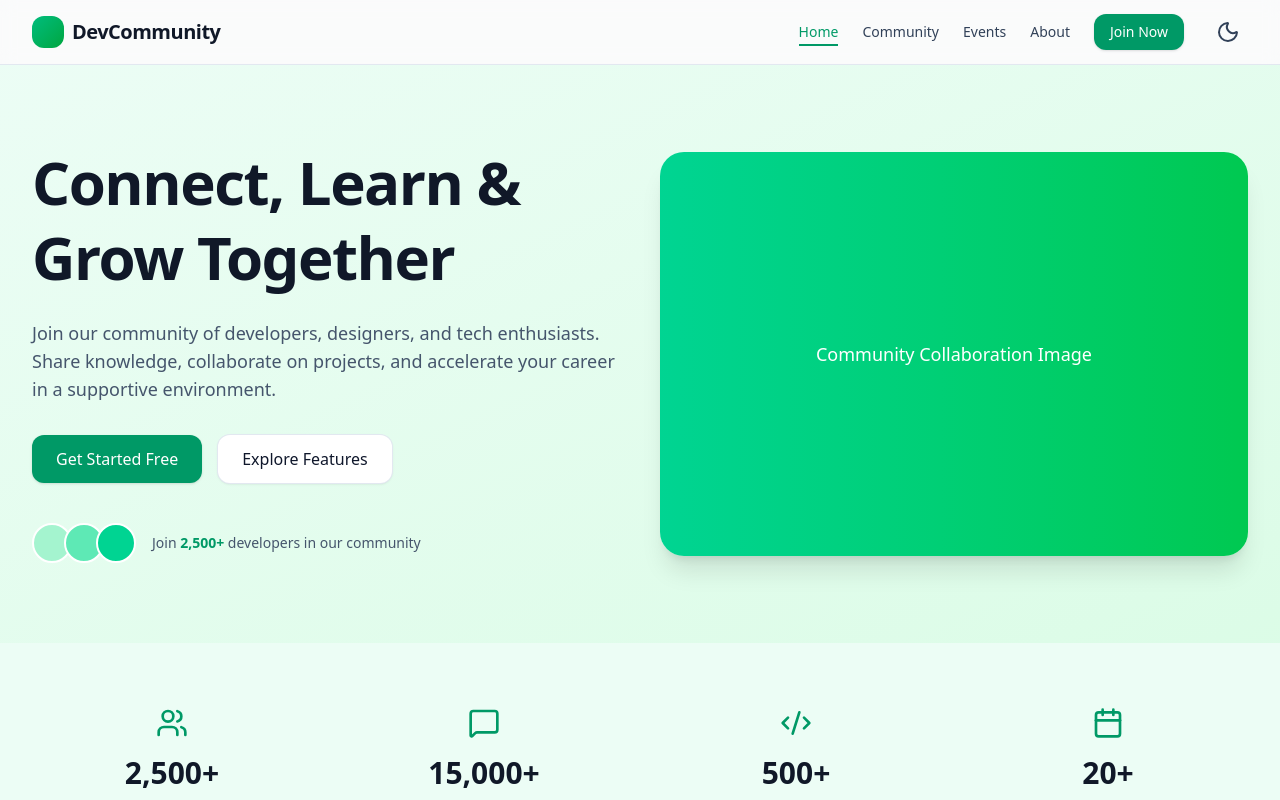
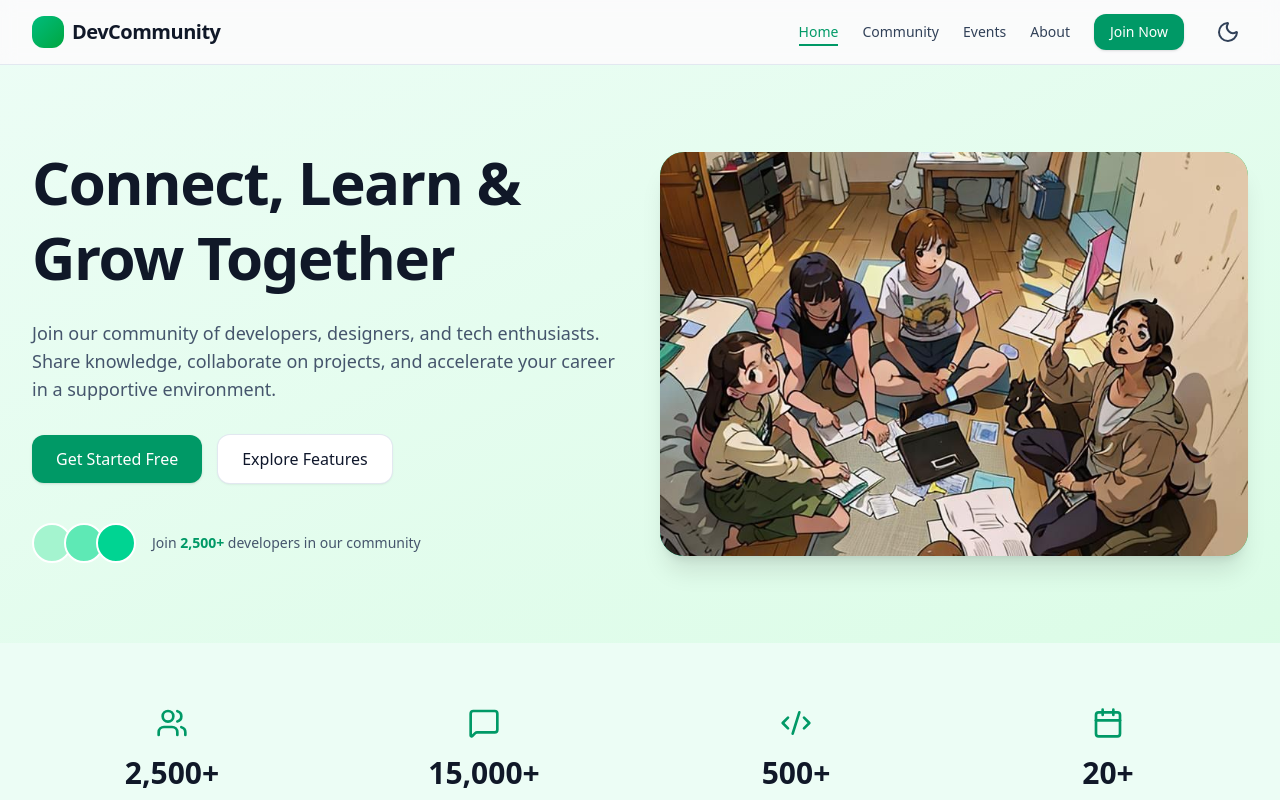
Before and after one commit to romy-dev-hub/community-prototype, a Next.js app: page / in a window 1280 px wide. Shown: the top 800 px of the page. Built offline with nearby package versions, Linux system fonts and the light colour scheme.

Commit message:
added hero pic

```diff
--- a/components/Hero.tsx
+++ b/components/Hero.tsx
@@ -49,6 +49,13 @@ export default function Hero() {
         >
           {/* Replace with actual hero image */}
           <div className="w-full h-full rounded-3xl bg-gradient-to-r from-emerald-400 to-green-500 dark:from-emerald-600 dark:to-green-700 shadow-xl flex items-center justify-center">
+            <Image
+              src="/images/hero.jpg"
+              alt="Community Collaboration"
+              layout="fill"
+              objectFit="cover"
+              className="rounded-3xl"
+            />
             <span className="text-white text-lg font-medium">Community Collaboration Image</span>
           </div>
         </motion.div>
```
